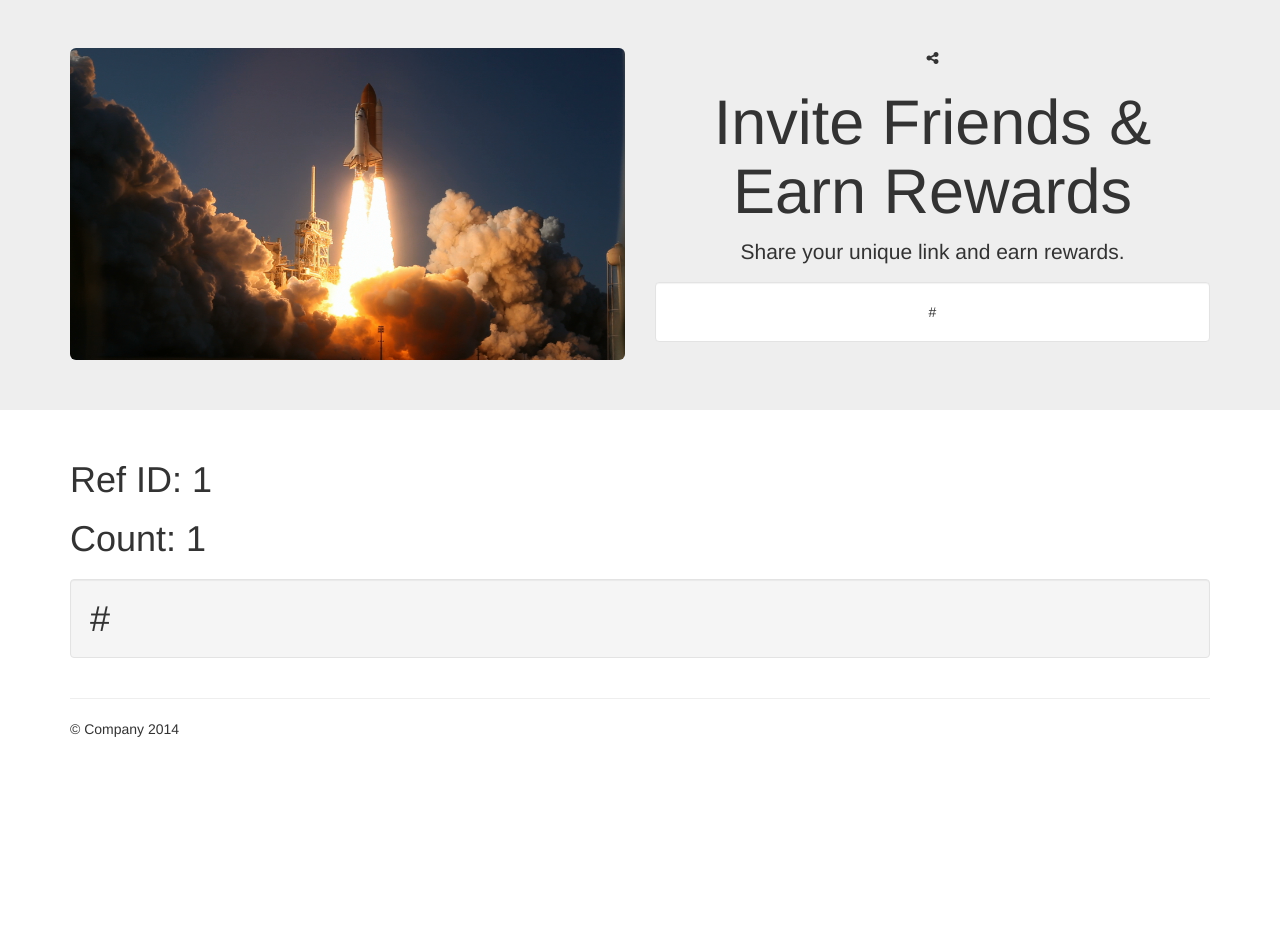
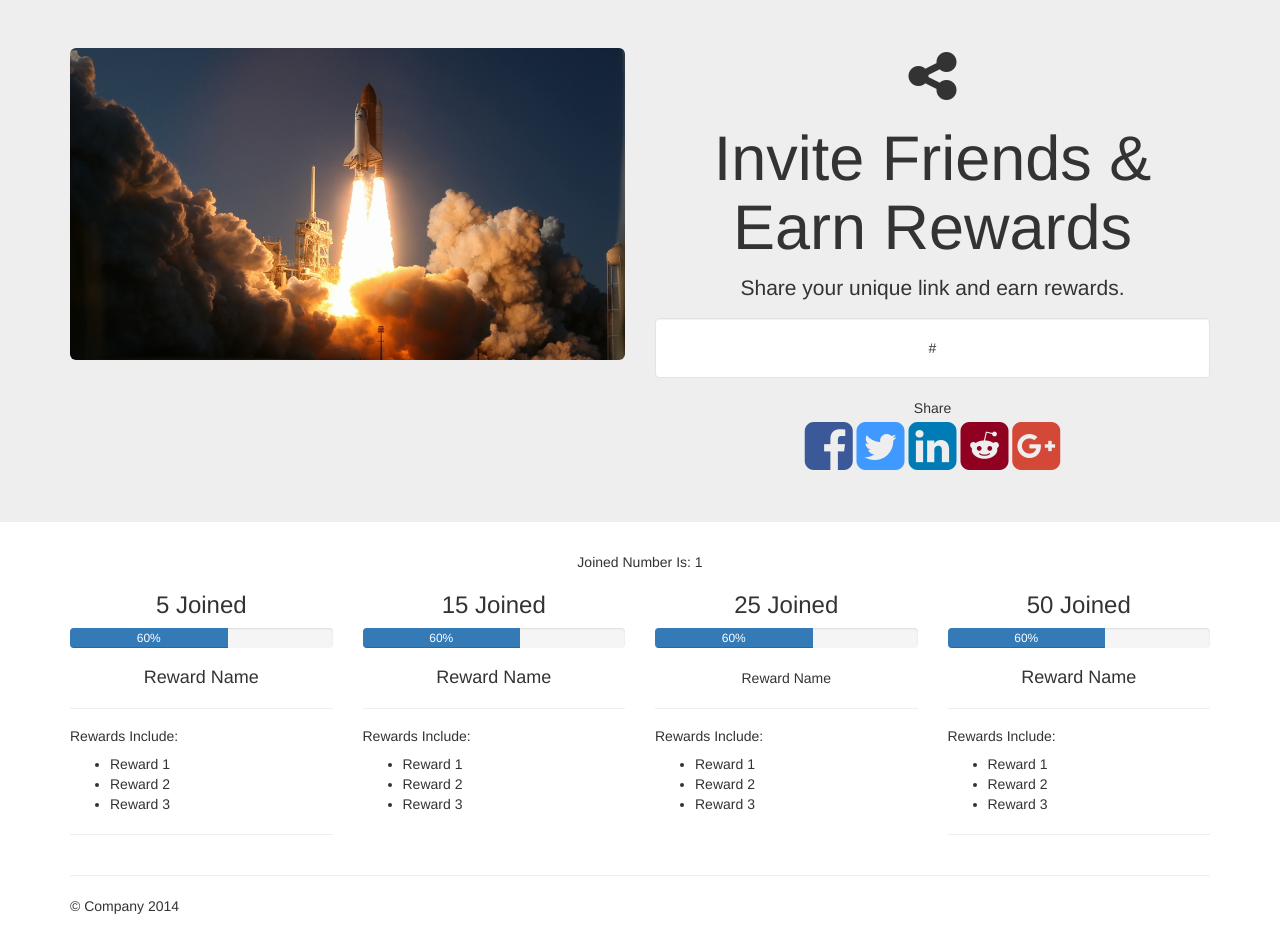
Before and after one commit to twaner/coding_for_-entrepreneurs, a Django app: template lwc/templates/share.html in a window 1280 px wide. Shown: the part 52-978 px from the top of the page. Before the commit the page ends 789 px from the top, so only its background shows below. Run offline with Django 3.2, Linux system fonts and the light colour scheme; the template is opened without the code that fills it: most values are stand-ins (such as "Sample title", 1, 10 or a date in 2020); some libraries are stand-ins or nearby versions.

Commit message:
Updates for lecture 32

```diff
--- a/lwc/templates/base.html
+++ b/lwc/templates/base.html
@@ -17,6 +17,7 @@
     <!-- Custom styles for this template -->
 {#    <link href="jumbotron.css" rel="stylesheet">#}
       <link href="{% static 'css/jumbotron.css' %}" rel="stylesheet">
+      <!-- Font Awesome -->
       <link href="//maxcdn.bootstrapcdn.com/font-awesome/4.3.0/css/font-awesome.min.css" rel="stylesheet">
       <style>
           body {
--- a/lwc/templates/share.html
+++ b/lwc/templates/share.html
@@ -6,7 +6,7 @@
       <div class="container">
           <div class="row">
               <div class="col-md-6 pull-right" style="text-align: center">
-                <i class="fa fa-share-alt"></i>
+                <i class="fa fa-share-alt fa-4x"></i>
                 <h1>Invite Friends &amp; Earn Rewards</h1>
                 <p>
                     Share your unique link and earn rewards.
@@ -14,6 +14,12 @@
                 <div class="well" style="background-color: #ffffff">
                     {{ ref_url }}
                 </div>
+                Share<br />
+                <i class="fa fa-facebook-square fa-4x" style="color:#3b5998"></i>
+                <i class="fa fa-twitter-square fa-4x" style="color:#4099FF"></i>
+                <i class="fa fa-linkedin-square fa-4x" style="color:#007bb6"></i>
+                <i class="fa fa-reddit-square fa-4x" style="color:#900020"></i>
+                <i class="fa fa-google-plus-square fa-4x" style="color:#D34836"></i>
               </div>
               <div class="col-md-6 pull-left" >
                   <img src="{% static 'img/launch.jpg' %}" class="img-responsive img-rounded">
@@ -21,18 +27,89 @@
           </div>
       </div>
     </div>
-    <div class="container">
-        <h1>
-            Ref ID: {{ ref_id }}
-        </h1>
-        <h1>
-           Count: {{ count }}
-        </h1>
-        <h1>
-            <div class="well">
-                    {{ ref_url }}
-                </div>
-        </h1>
+    <div class="container" style="text-align:center">
+           Joined Number Is: {{ count }}
+        <div class="row">
+          <div class="col-sm-3">
+            <h3>5 Joined</h3>
+            <div class="progress">
+              <div class="progress-bar" role="progressbar" aria-valuenow="60" aria-valuemin="0" aria-valuemax="100" style="width: 60%;">
+                60%
+              </div>
+            </div>
+            <h4>Reward Name</h4>
+            <!-- TODO <img src=""> -->
+            <hr/>
+            <span style="text-align:left !important;">
+            <h5>Rewards Include:</h5>
+              <ul>
+                <li>Reward 1</li>
+                <li>Reward 2</li>
+                <li>Reward 3</li>
+              </ul>
+            </span>
+            <hr/>
+          </div>
+          <div class="col-sm-3">
+            <h3>15 Joined</h3>
+            <div class="progress">
+              <div class="progress-bar" role="progressbar" aria-valuenow="60" aria-valuemin="0" aria-valuemax="100" style="width: 60%;">
+                60%
+              </div>
+            </div>
+            <h4>Reward Name</h4>
+            <!-- TODO <img src=""> -->
+            <hr/>
+            <span style="text-align:left !important;">
+            <h5>Rewards Include:</h5>
+              <ul>
+                <li>Reward 1</li>
+                <li>Reward 2</li>
+                <li>Reward 3</li>
+              </ul>
+            </span>
+          </div>
+          <div class="col-sm-3">
+            <h3>25 Joined</h3>
+            <div class="progress">
+              <div class="progress-bar" role="progressbar" aria-valuenow="60" aria-valuemin="0" aria-valuemax="100" style="width: 60%;">
+                60%
+              </div>
+            </div
+            <h4>Reward Name</h4>
+            <!-- TODO <img src=""> -->
+            <hr/>
+            <span style="text-align:left !important;">
+            <h5>Rewards Include:</h5>
+              <ul>
+                <li>Reward 1</li>
+                <li>Reward 2</li>
+                <li>Reward 3</li>
+              </ul>
+            </span>
+          </div>
+          <div class="col-sm-3">
+            <h3>50 Joined</h3>
+            <div class="progress">
+              <div class="progress-bar" role="progressbar" aria-valuenow="60" aria-valuemin="0" aria-valuemax="100" style="width: 60%;">
+                60%
+              </div>
+            </div>
+            <h4>Reward Name</h4>
+            <!-- TODO <img src=""> -->
+            <hr/>
+            <span style="text-align:left !important;">
+            <h5>Rewards Include:</h5>
+              <ul>
+                <li>Reward 1</li>
+                <li>Reward 2</li>
+                <li>Reward 3</li>
+              </ul>
+            </span>
+            <hr/>
+          </div>
+        </div> <!--div row -->
+
     </div>
 
 {% endblock %}
```
